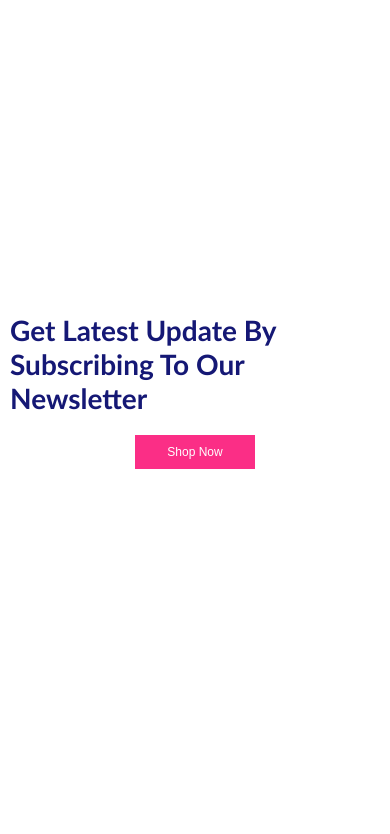
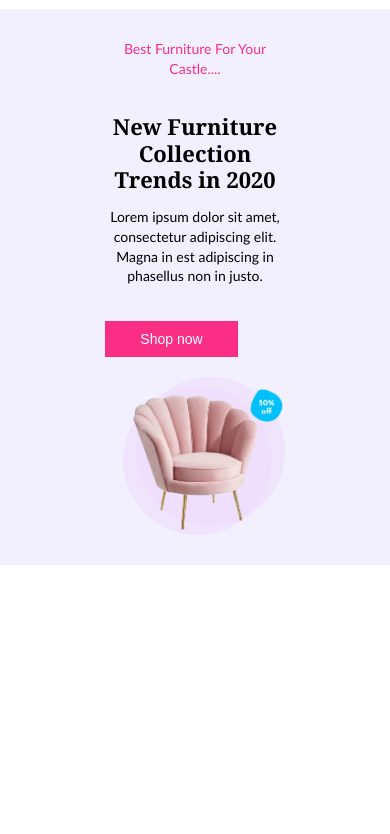
Before and after one commit to RaghadAli04/hekto15, a plain HTML site: page index.html in a window 390 px wide. Shown: the part 104-938 px from the top of the page. Drawn offline with Linux system fonts and the light colour scheme.

Commit message:
hero section

```diff
--- a/css/base.css
+++ b/css/base.css
@@ -3,6 +3,8 @@
     margin: 0;
     padding: 0;
     box-sizing: border-box;
+    outline: none;
+    border: none;
 }
 
 :root {
@@ -17,6 +19,7 @@
 body {
     font-family: 'Gill Sans', 'Gill Sans MT', Calibri, 'Trebuchet MS', sans-serif;
 }
+
 
 a {
     text-decoration: none;
@@ -43,9 +46,16 @@ ul {
 .df {
     display: flex;
 }
+.flex-wrap{
+    flex-wrap: wrap;
+}
 
 .flex-column {
     flex-direction: column;
+}
+.align-itemc{
+    align-items: center;
+
 }
 
 .gap15 {
@@ -63,6 +73,7 @@ ul {
     color: #fff;
     font-size: 12px;
     cursor: pointer;
+    width:133px;
 }
 
 
--- a/css/main.css
+++ b/css/main.css
@@ -1,6 +1,6 @@
 /* Navbar */
 .navbar {
-    padding: 57px 0;
+    padding: 57px 0 25px;
 }
 
 .navbar ul {
@@ -14,6 +14,10 @@
 }
 
 .navbar .active {
+    color: var(--boxcolor);
+}
+
+.active {
     color: var(--boxcolor);
 }
 
@@ -52,6 +56,106 @@
         display: block;
     }
 }
+
+/*Main section - hero*/
+.hero {
+    background-color: #F2F0FF;
+    padding: 50px 0;
+    margin-bottom: 112px;
+}
+
+.hero-content {
+    display: flex;
+    justify-content: space-between;
+    align-items: center;
+    gap: 30px;
+}
+
+.txt-hero {
+    max-width: 47%;
+}
+
+.hero-img {
+    flex: 1;
+    display: flex;
+    justify-content: flex-end;
+    align-items: center;
+}
+
+.txt-hero h1 {
+    font-family: Georgia, 'Times New Roman', Times, serif;
+    font-weight: 700;
+    font-size: 36px;
+    line-height: 1.3;
+
+}
+
+.txt-hero p {
+    font-size: 18px;
+    line-height: 1.6;
+    margin-bottom: 20px;
+}
+
+.hero-img img {
+    width: 100%;
+    max-width: 500px;
+    transform: translateX(40px);
+}
+
+/* Responsive*/
+
+@media (max-width: 800px) {
+    .hero-content {
+        flex-direction: column;
+        text-align: center;
+        gap: 20px;
+    }
+
+    .txt-hero {
+        max-width: 100%;
+    }
+
+    .txt-hero h1 {
+        font-size: 28px;
+    }
+
+    .txt-hero p {
+        font-size: 16px;
+    }
+
+    .hero-img img {
+        max-width: 400px;
+        transform: none;
+    }
+}
+
+@media (max-width: 500px) {
+    .hero {
+        padding: 30px 0;
+        margin-bottom: 60px;
+    }
+
+    .txt-hero h1 {
+        font-size: 22px;
+        line-height: 1.2;
+    }
+
+    .txt-hero p {
+        font-size: 14px;
+        line-height: 1.4;
+    }
+
+    .hero-img img {
+        max-width: 300px;
+        width: 90%;
+    }
+
+    .btn a {
+        font-size: 14px;
+    }
+}
+
+
 
 /*Main section - Featured products*/
 .featured-products {
--- a/index.html
+++ b/index.html
@@ -37,11 +37,35 @@
                         </button>
                     </form>
                 </div>
+                <svg xmlns="http://www.w3.org/2000/svg"
+                    viewBox="0 0 640 640"><!--!Font Awesome Free v7.0.1 by @fontawesome - https://fontawesome.com License - https://fontawesome.com/license/free Copyright 2025 Fonticons, Inc.-->
+                    <path
+                        d="M104 112C90.7 112 80 122.7 80 136L80 184C80 197.3 90.7 208 104 208L152 208C165.3 208 176 197.3 176 184L176 136C176 122.7 165.3 112 152 112L104 112zM256 128C238.3 128 224 142.3 224 160C224 177.7 238.3 192 256 192L544 192C561.7 192 576 177.7 576 160C576 142.3 561.7 128 544 128L256 128zM256 288C238.3 288 224 302.3 224 320C224 337.7 238.3 352 256 352L544 352C561.7 352 576 337.7 576 320C576 302.3 561.7 288 544 288L256 288zM256 448C238.3 448 224 462.3 224 480C224 497.7 238.3 512 256 512L544 512C561.7 512 576 497.7 576 480C576 462.3 561.7 448 544 448L256 448zM80 296L80 344C80 357.3 90.7 368 104 368L152 368C165.3 368 176 357.3 176 344L176 296C176 282.7 165.3 272 152 272L104 272C90.7 272 80 282.7 80 296zM104 432C90.7 432 80 442.7 80 456L80 504C80 517.3 90.7 528 104 528L152 528C165.3 528 176 517.3 176 504L176 456C176 442.7 165.3 432 152 432L104 432z" />
+                </svg>
             </div>
         </div>
     </header>
     <!-- Main -->
     <main>
+        <section class="hero">
+            <div class="container">
+                <div class="row">
+                    <div class="hero-content">
+                        <div class="txt-hero df flex-column gap15">
+                            <p class="active">Best Furniture For Your Castle....</p>
+                            <h1>New Furniture Collection <span>Trends in 2020</span></h1>
+                            <p>Lorem ipsum dolor sit amet, consectetur adipiscing elit. Magna in est adipiscing in
+                                phasellus non in justo.</p>
+                            <button class="btn"><a href="#">Shop now</a></button>
+
+                        </div>
+                        <div class="hero-img">
+                            <img src="./img/public/hero/sofa promotional header.webp">
+                        </div>
+                    </div>
+                </div>
+            </div>
+        </section>
         <section class="newslater df flex-column">
             <p>Get Latest Update By Subscribing To Our Newsletter</p>
             <button class="btn">Shop Now</button>
@@ -212,4 +236,5 @@
         </div>
     </footer>
 </body>
+
 </html>
```
Also changed, not shown: img/public/hero/sofa promotional header.webp (added).
